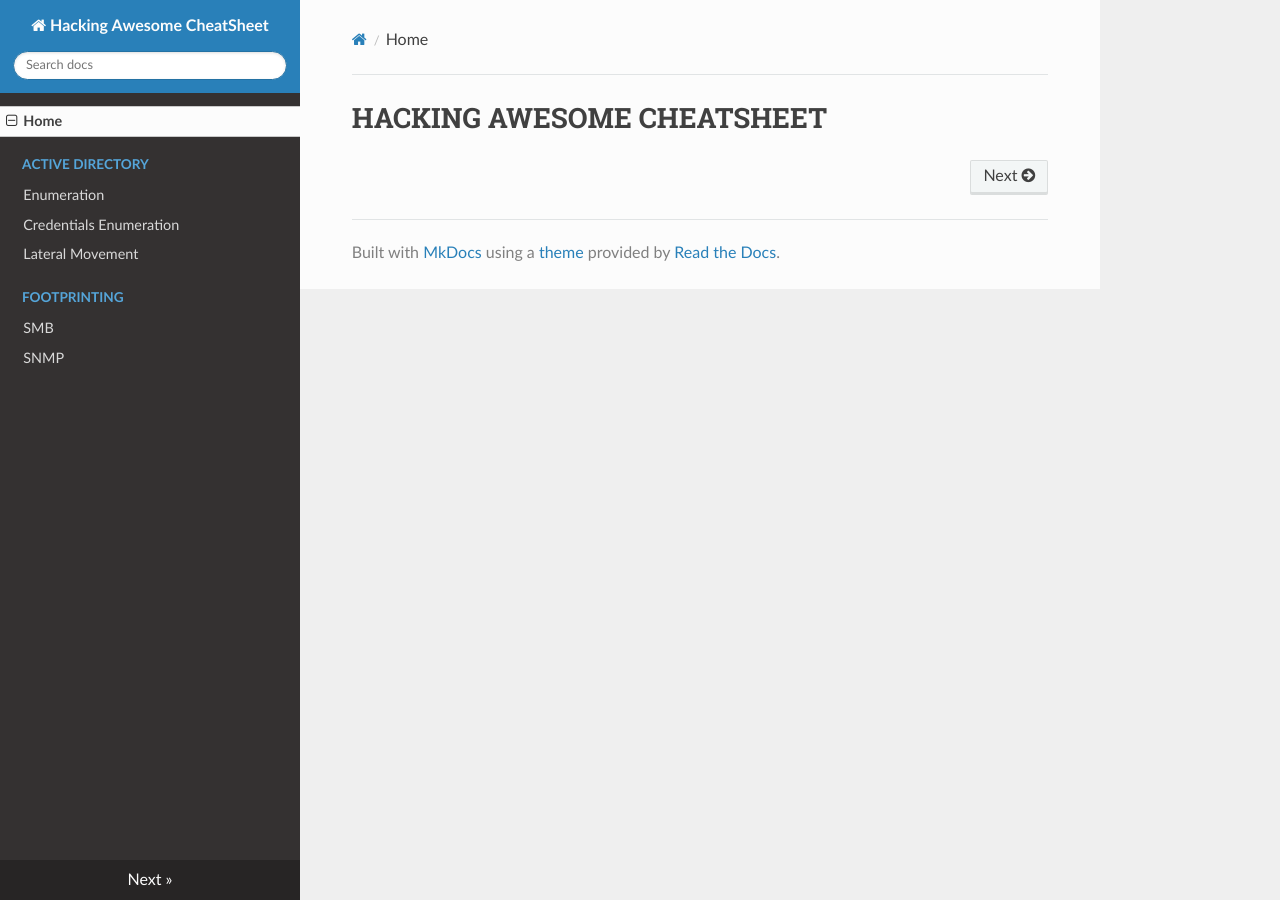
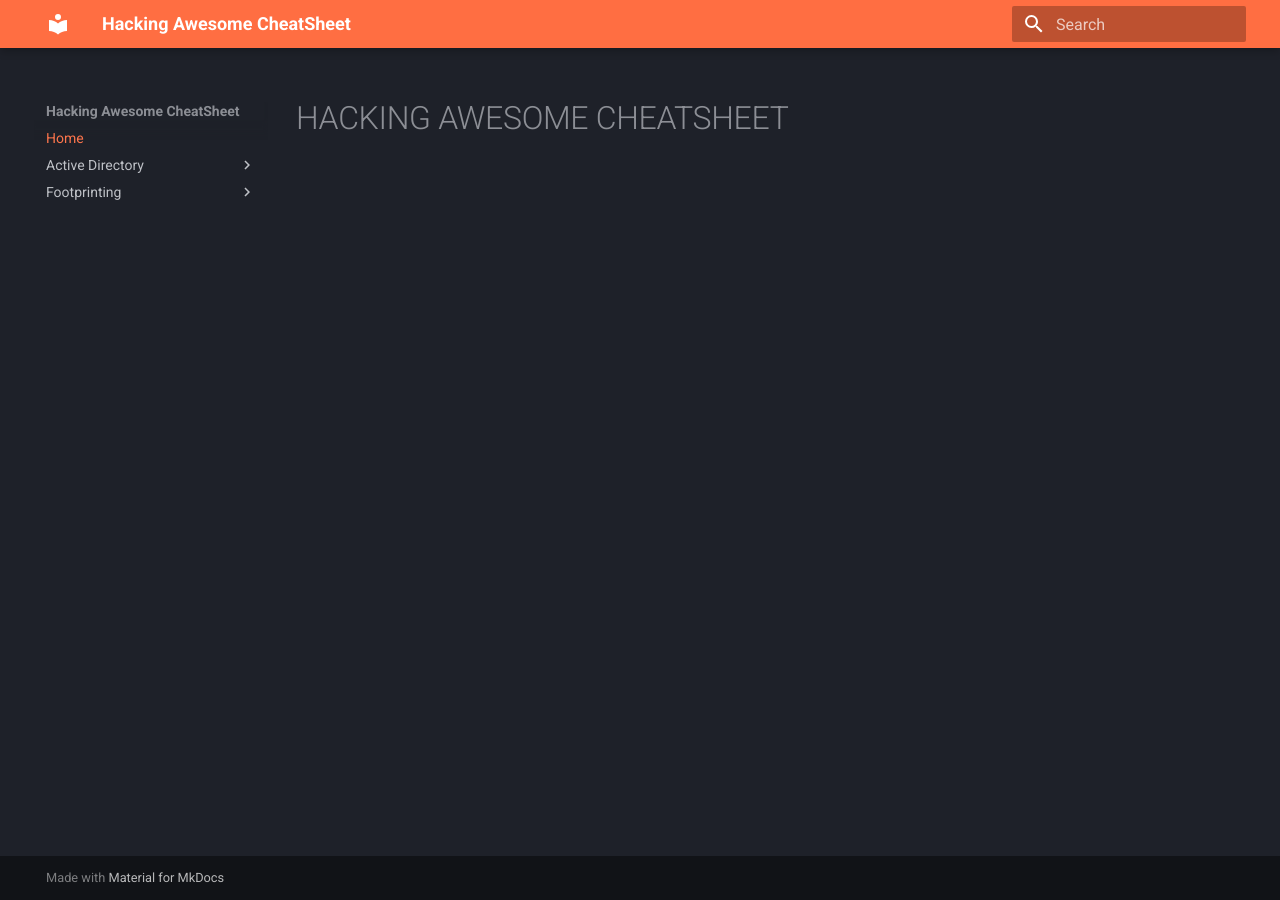
Before and after one commit to kacyph3r/hachs, an MkDocs documentation site: the page built from docs/index.md, in a window 1280 px wide. Built offline with MkDocs 1.6.1 and Material for MkDocs 9.7.7, drawn with Linux system fonts in a browser that asks for light colours; nearby versions of some CDN libraries.

```diff
--- a/mkdocs.yml
+++ b/mkdocs.yml
@@ -8,5 +8,15 @@
   - Footprinting:
     - SMB: footprinting/smb.md
     - SNMP: footprinting/snmp.md
-
-theme: readthedocs
+theme:
+  name: material
+  palette:
+    scheme: slate
+    primary: deep-orange
+    accent: orange
+    toggle:
+      icon: material/weather-night
+      name: Switch to dark mode
+  font:
+    text: "Roboto"
+    code: "Roboto Mono"
```
Also changed, not shown: docs/footprinting/smb.md (+46 -0 lines), 1 other file.
